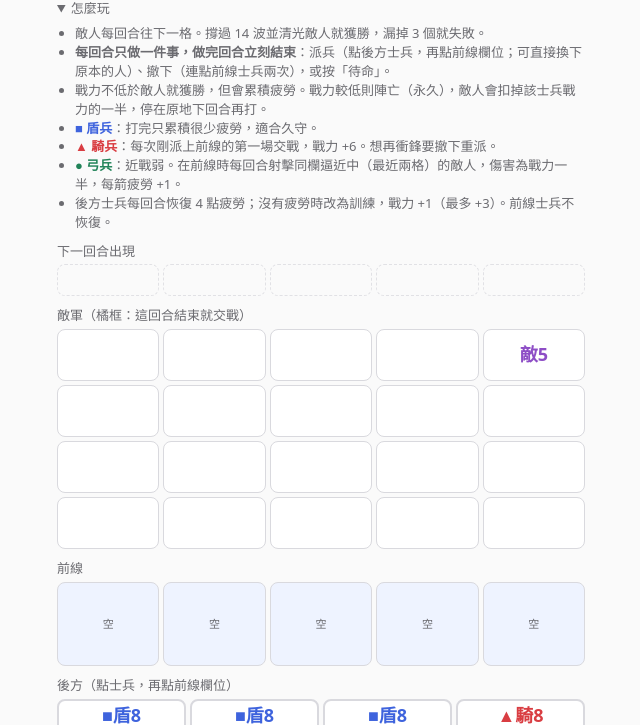
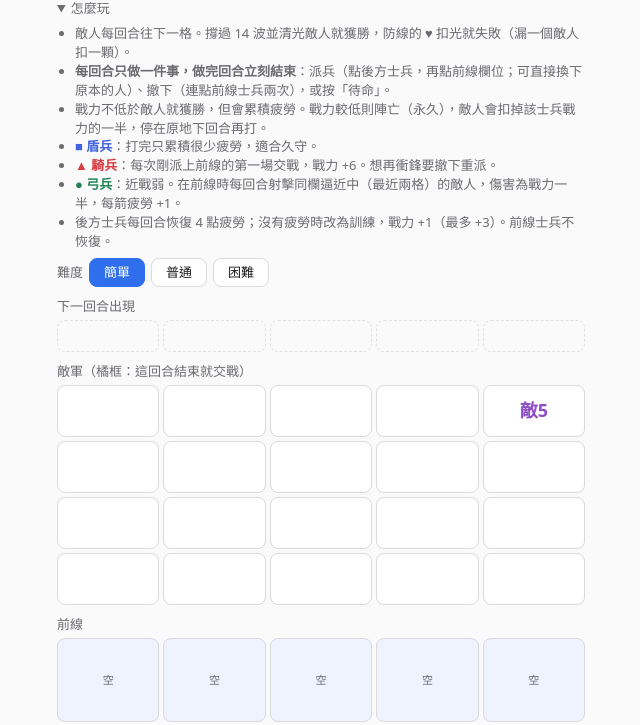
Before and after one commit to Illusionary-Night/AutoGames, a plain HTML site: page games/front-line/v2/index.html in a window 1280 px wide. Shown: the part 49-774 px from the top of the page, without its empty margins (319-959 px from the left). Drawn offline with Linux system fonts and the light colour scheme.

Commit message:
front-line v2: difficulty levels
Co-Authored-By: Claude Sonnet 5.5 <noreply@anthropic.com>

```diff
--- a/games/front-line/v2/index.html
+++ b/games/front-line/v2/index.html
@@ -50,6 +50,9 @@
   .ghost { background:transparent; color:var(--fg); border:1px solid var(--line); border-radius:8px; padding:9px 14px; font:inherit; cursor:pointer; }
   .ghost:disabled, .go:disabled { opacity:.4; cursor:default; }
   .msg { margin-top:8px; min-height:44px; font-size:14px; }
+  .levels { display:flex; gap:6px; align-items:center; font-size:13px; color:var(--muted); }
+  .levels button { font:inherit; padding:4px 14px; border-radius:8px; border:1px solid var(--line); background:var(--card); color:var(--fg); cursor:pointer; }
+  .levels button.on { border-color:var(--accent); background:var(--accent); color:#fff; }
   footer { margin-top:16px; color:var(--muted); font-size:12px; }
 </style>
 </head>
@@ -59,7 +62,7 @@
   <details open>
     <summary>怎麼玩</summary>
     <ul>
-      <li>敵人每回合往下一格。撐過 14 波並清光敵人就獲勝，漏掉 3 個就失敗。</li>
+      <li>敵人每回合往下一格。撐過 14 波並清光敵人就獲勝，防線的 ♥ 扣光就失敗（漏一個敵人扣一顆）。</li>
       <li><b>每回合只做一件事，做完回合立刻結束</b>：派兵（點後方士兵，再點前線欄位；可直接換下原本的人）、撤下（連點前線士兵兩次），或按「待命」。</li>
       <li>戰力不低於敵人就獲勝，但會累積疲勞。戰力較低則陣亡（永久），敵人會扣掉該士兵戰力的一半，停在原地下回合再打。</li>
       <li><b class="shield">■ 盾兵</b>：打完只累積很少疲勞，適合久守。</li>
@@ -69,6 +72,7 @@
     </ul>
   </details>
 
+  <div class="levels" id="levels"></div>
   <div class="label">下一回合出現</div>
   <div class="board" id="next"></div>
   <div class="label">敵軍（橘框：這回合結束就交戰）</div>
@@ -83,7 +87,7 @@
     <button class="ghost" id="restart">新的一局</button>
   </div>
   <div class="msg" id="msg" aria-live="polite"></div>
-  <footer>遊戲代號：FL-2（填問卷時請照抄）</footer>
+  <footer id="code"></footer>
 </main>
 <script src="engine.js"></script>
 <script>
@@ -101,9 +105,24 @@ function beep(freq, dur, type = 'square', delay = 0) {
   } catch (e) {}
 }
 
+// 難度只改敵人與防線耐久
+const LEVELS = {
+  E: { name:'簡單', lives:4, countEnd:1.6, strEnd:10 },
+  N: { name:'普通', lives:4, countEnd:1.8, strEnd:11 },
+  H: { name:'困難', lives:3, countEnd:1.8, strEnd:12 },
+};
+let level = 'E';
+
+function renderLevels() {
+  $('levels').innerHTML = '難度' + Object.entries(LEVELS).map(([k, v]) => `<button class="${k === level ? 'on' : ''}" data-level="${k}">${v.name}</button>`).join('');
+  $('levels').querySelectorAll('button').forEach(b => b.onclick = () => { level = b.dataset.level; start(); });
+  $('code').textContent = `遊戲代號：FL-2${level}（填問卷時請照抄）`;
+}
+
 function start() {
   clearTimeout(timer);
-  state = E.newGame(Math.floor(Math.random() * 1e9));
+  state = E.newGame(Math.floor(Math.random() * 1e9), { ...E.P, ...LEVELS[level] });
+  renderLevels();
   sel = null; armed = null; flashes = {}; busy = false;
   $('msg').textContent = '敵人正在接近。點一名士兵，看看派到各欄會發生什麼。';
   render();
```
Also changed, not shown: 2 other files.
